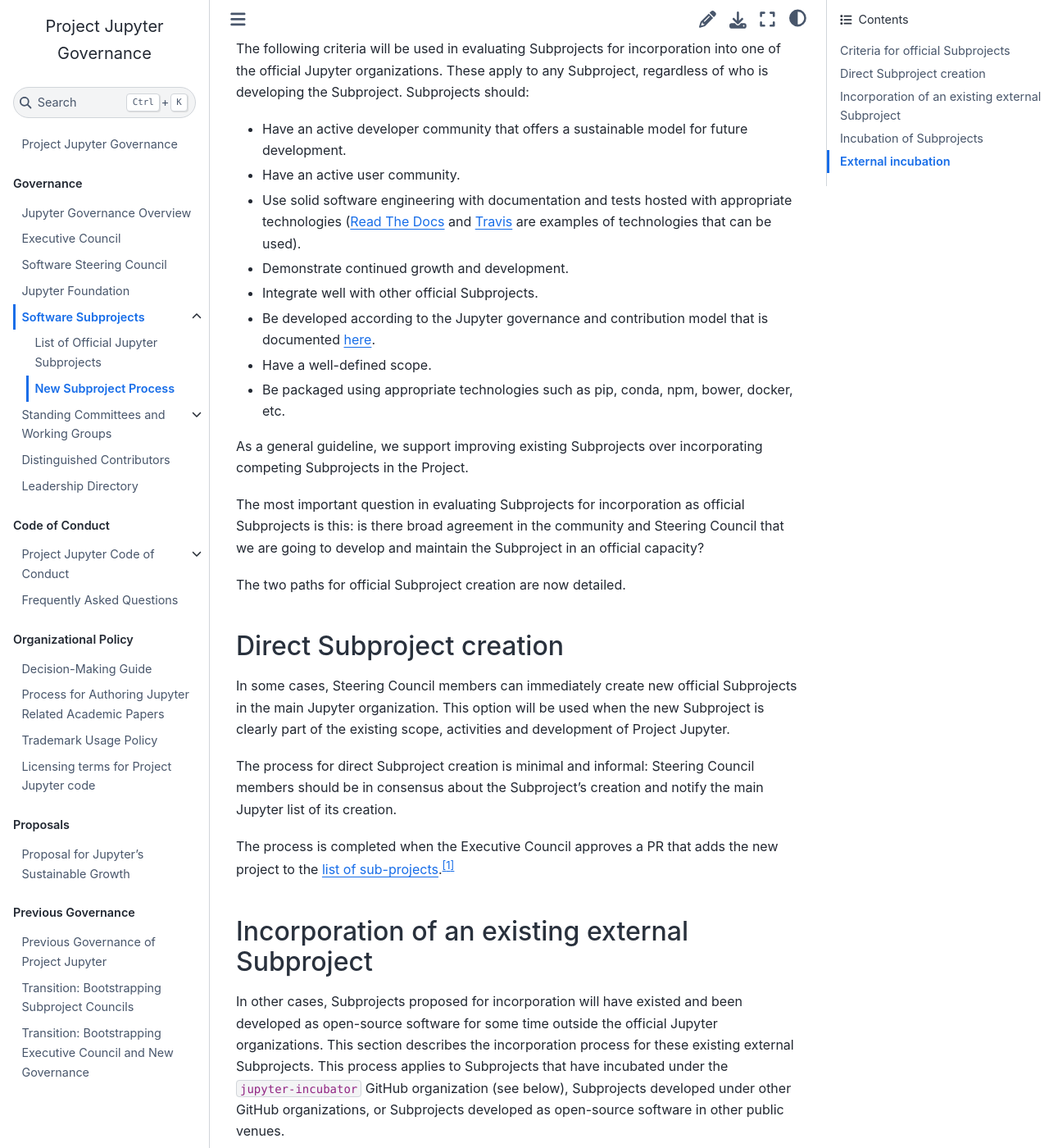
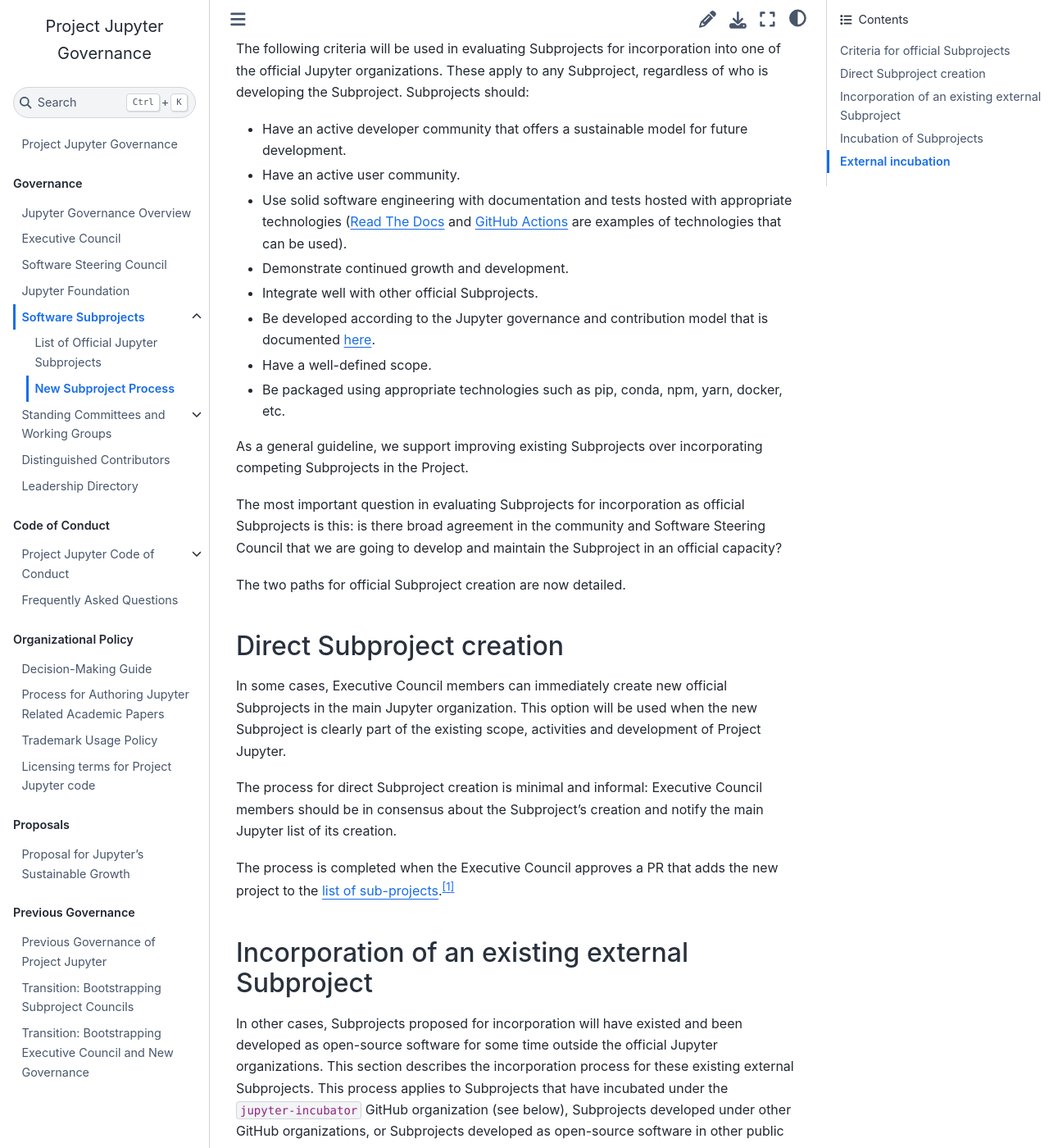
Before and after one commit to jupyter/governance, a Jupyter Book: the page built from newsubprojects.md, in a window 1280 px wide and 1400 px high, scrolled down 944 px. Shown: the whole window at 82% size. Built offline with Jupyter Book 1.0.4 settings and Sphinx 7.4.7 and the Sphinx Book theme 1.1.4, drawn with Linux system fonts in a browser that asks for light colours; some of the changed text lies outside the part shown.

Commit message:
Steering Council → Software Steering Council; no bower and Travis; any member of UoC would do

```diff
--- a/newsubprojects.md
+++ b/newsubprojects.md
@@ -20,9 +20,9 @@
     * e.g., when contributors to a project in
       [github.com/jupyter-incubator](https://github.com/jupyter-incubator)
       submit a proposal for incorporation into one of the official Jupyter
-      organizations and receive approval from the Steering Council
+      organizations and receive approval from the Software Steering Council
     * e.g., when contributors to a third-party project submit an incorporation
-      proposal and receive approval from the Steering Council
+      proposal and receive approval from the Software Steering Council
 
 Note that projects in [github.com/jupyter-incubator](https://github.com/jupyter-incubator)
 are **not** considered officially supported and maintained Subprojects until they
@@ -38,33 +38,33 @@
 * Have an active developer community that offers a sustainable model for future development.
 * Have an active user community.
 * Use solid software engineering with documentation and tests hosted with appropriate
-  technologies ([Read The Docs](https://readthedocs.org/) and [Travis](https://travis-ci.org/)
+  technologies ([Read The Docs](https://readthedocs.org/) and [GitHub Actions](https://github.com/features/actions)
   are examples of technologies that can be used).
 * Demonstrate continued growth and development.
 * Integrate well with other official Subprojects.
 * Be developed according to the Jupyter governance and contribution model that is documented
   [here](https://github.com/jupyter/governance).
 * Have a well-defined scope.
-* Be packaged using appropriate technologies such as pip, conda, npm, bower, docker, etc.
+* Be packaged using appropriate technologies such as pip, conda, npm, yarn, docker, etc.
 
 As a general guideline, we support improving existing Subprojects over
 incorporating competing Subprojects in the Project.
 
 The most important question in evaluating Subprojects for incorporation as
 official Subprojects is this: is there broad agreement in the community and
-Steering Council that we are going to develop and maintain the Subproject in an
-official capacity?
+Software Steering Council that we are going to develop and maintain
+the Subproject in an official capacity?
 
 The two paths for official Subproject creation are now detailed.
 
 
 ## Direct Subproject creation
 
-In some cases, Steering Council members can immediately create new official Subprojects in the main
+In some cases, Executive Council members can immediately create new official Subprojects in the main
 Jupyter organization. This option will be used when the new Subproject is clearly part of the
 existing scope, activities and development of Project Jupyter.
 
-The process for direct Subproject creation is minimal and informal: Steering Council members should be in consensus about the
+The process for direct Subproject creation is minimal and informal: Executive Council members should be in consensus about the
 Subproject's creation and notify the main Jupyter list of its creation.
 
 The process is completed when the Executive Council approves a PR that adds the new project to the [list of sub-projects](list_of_subprojects.md).[^example]
@@ -99,7 +99,7 @@
    with an enhancement proposal for including the Subproject in one of the main Jupyter organizations.
    The enhancement proposal should describe how the Subproject meets each of the above criteria.
 2. The proposal for incorporation will be discussed by the community using that pull request.
-3. A recommendation will be made by the consensus of the Steering Council (SC).
+3. A recommendation will be made by the consensus of the Software Steering Council (SSC).
 4. If the SC recommends incorporation, the subproject then submits a pull request that adds the new project to the [list of sub-projects](list_of_subprojects.md) in the [`jupyter/governance` repository](https://github.com/jupyter/governance).[^example]
 5. The Executive Council must then decide by merging or rejecting the pull request.
 
@@ -115,13 +115,13 @@
   pronouncement could still be used to make an acceptance call if judged
   necessary).
 
-The possible recommendations of the Steering Council will be:
+The possible recommendations of the Software Steering Council will be:
 
 * Integration into an existing official Suproject.
 * Incorporation as a new official Subproject.
 * Further internal or external incubation (see below) with recommendations on steps the team can
   take to prepare for future incorporation.
-* Rejection. This option will be used if the Steering Council thinks the proposed Subproject is not
+* Rejection. This option will be used if the Software Steering Council thinks the proposed Subproject is not
   progressing or will never be appropriate for incorporation. If a rejected Subproject has been
   incubating under the [jupyter-incubator](https://github.com/jupyter-incubator) GitHub
   organization, its repository will be removed from that organization after a transition period.
@@ -159,8 +159,8 @@
 emerging and being developed for future inclusion.
 
 If there are questions about whether incubation is appropriate for a given Subproject, interested
-parties should simply start a discussion on the main Jupyter list to get community and Steering
-Council feedback.
+parties should simply start a discussion on the main Jupyter list to get community and Software
+Steering Council feedback.
 
 
 ### Incubation in the [jupyter-incubator](https://github.com/jupyter-incubator) organization
@@ -173,7 +173,7 @@
 
 * Contributors can quickly and easily get their code exposed to the Jupyter community while
   complying with individual and organizational contribution restrictions.
-* Contributors can work with the community and Steering Council and gather feedback early and often
+* Contributors can work with the community and Software Steering Council and gather feedback early and often
   that will help them develop and refine a clear and concise integration proposal.
 * Allow the community to distinguish between officially supported Subprojects and experimental
   Subprojects pursued by members of the community.
@@ -206,12 +206,12 @@
    [jupyter-incubator/proposals](https://github.com/jupyter-incubator/proposals) repository.
 2. Proposers must announce their intent to the community with a post to the main Jupyter
    mailing list.
-3. The proposed Subproject must have an Advocate who is an active Steering Council member. The role
-   of the Advocate is to introduce the Subproject team to the Jupyter community and help them through
+3. The proposed Subproject must have an Advocate who is an active member of the [[Union of Councils](#union-of-councils).
+   The role of the Advocate is to introduce the Subproject team to the Jupyter community and help them through
    incubation processes. While the Advocate may be involved in the actual development and design
    of the Subproject, that is not required.
 4. The proposal for incubation will be discussed by the community and approved or rejected by
-   the consensus of the Steering Council.
+   the consensus of the Software Steering Council.
 5. If approved, the proposal pull request will be merged. If rejected, it will be closed.
 
 ### Incubation period
@@ -225,7 +225,7 @@
    Advocate.
 4. The standard Jupyter [LICENSE](https://raw.githubusercontent.com/jupyter/governance/master/projectlicense.md) file that
    is maintained in this governance repository will be added to the new repository.
-4. A member of the Steering Council will announce the newly incubated Subproject on the
+4. A member of the Software Steering Council will announce the newly incubated Subproject on the
    main Jupyter list.
 
 The goal of the incubation period is to demonstrate that the Subproject is going to develop an
```
